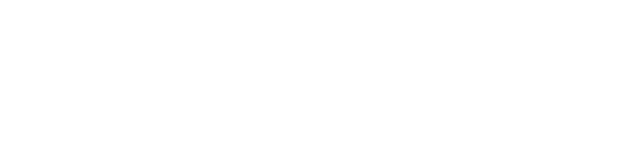
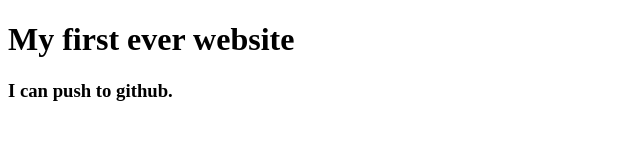
Before and after one commit to udecipher/my-first-website, a plain HTML site: page index.html in a window 1280 px wide. Shown: the whole page, without its empty margins (0-640 px from the left). Drawn offline with Linux system fonts and the light colour scheme.

Commit message:
github learned

```diff
--- a/index.html
+++ b/index.html
@@ -7,6 +7,7 @@
     <title>My first ever website</title>
 </head>
 <body>
-
+    <h1>My first ever website</h1>
+    <h3>I can push to github.</h3>
 </body>
 </html>
```
